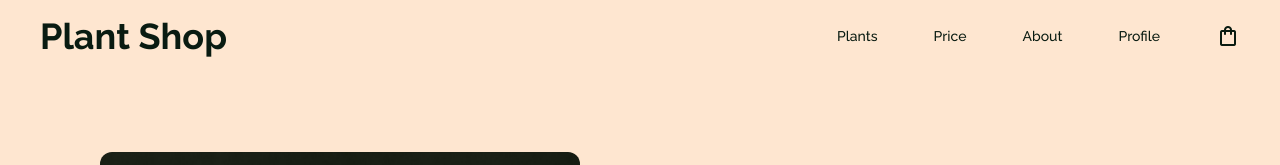
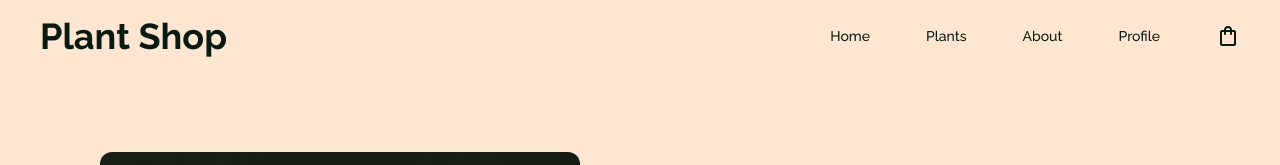
Before and after one commit to mohaCodes/plant-shop, a React (Vite) app: page / in a window 1280 px wide. Shown: the top 165 px of the page. Built offline with nearby package versions, Linux system fonts and the light colour scheme.

Commit message:
Replaced price element in Navbar with Home

```diff
--- a/src/components/Navbar.jsx
+++ b/src/components/Navbar.jsx
@@ -12,7 +12,7 @@ export default function Navbar() {
 							<a
 								href=""
 								className="block font-medium text-sm navbar-items py-2 rounded-lg">
-								Plants
+								Home
 							</a>
 						</li>
 
@@ -20,9 +20,10 @@ export default function Navbar() {
 							<a
 								href=""
 								className="block font-medium text-sm navbar-items py-2 rounded-lg">
-								Price
+								Plants
 							</a>
 						</li>
+
 
 						<li>
 							<a
```
